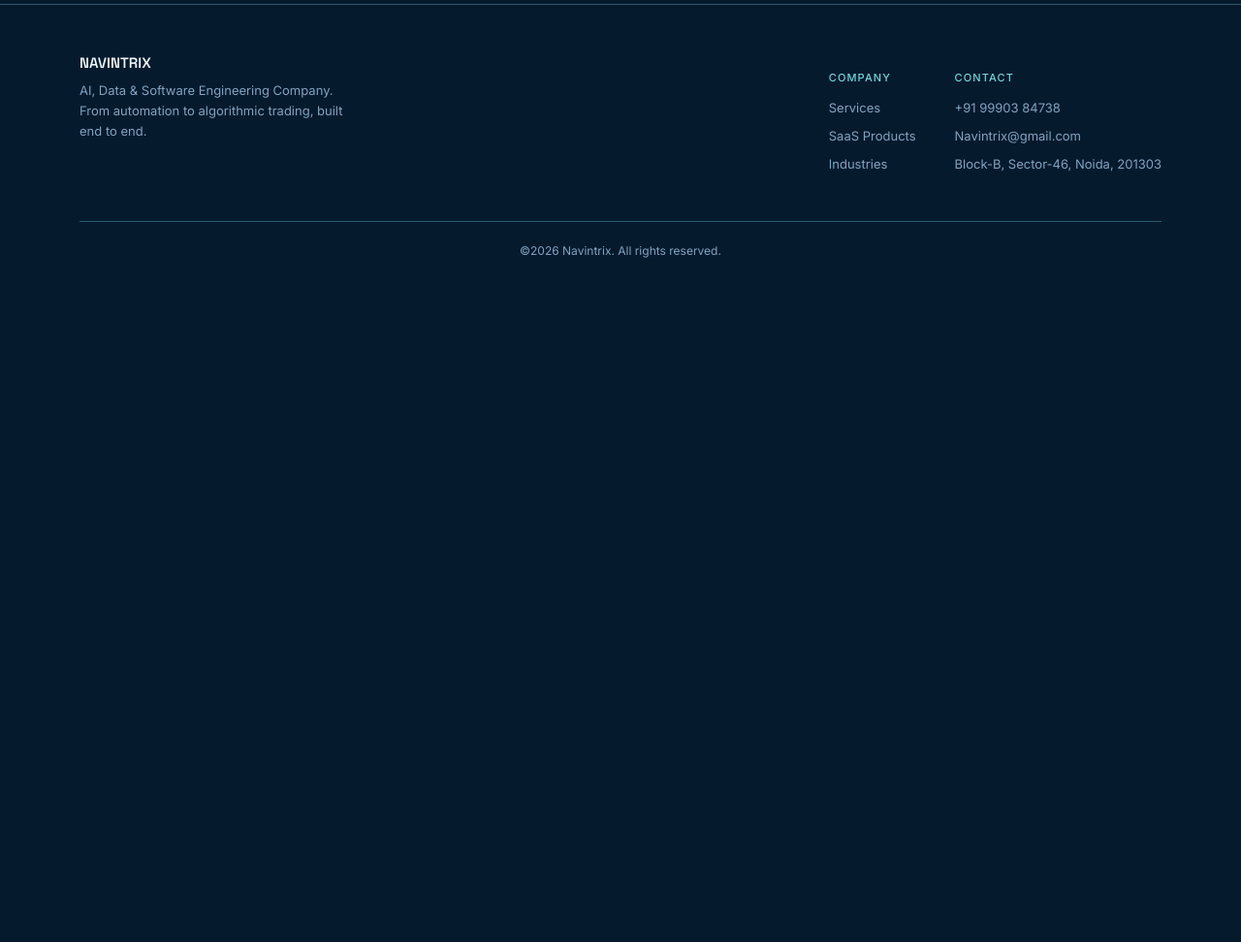
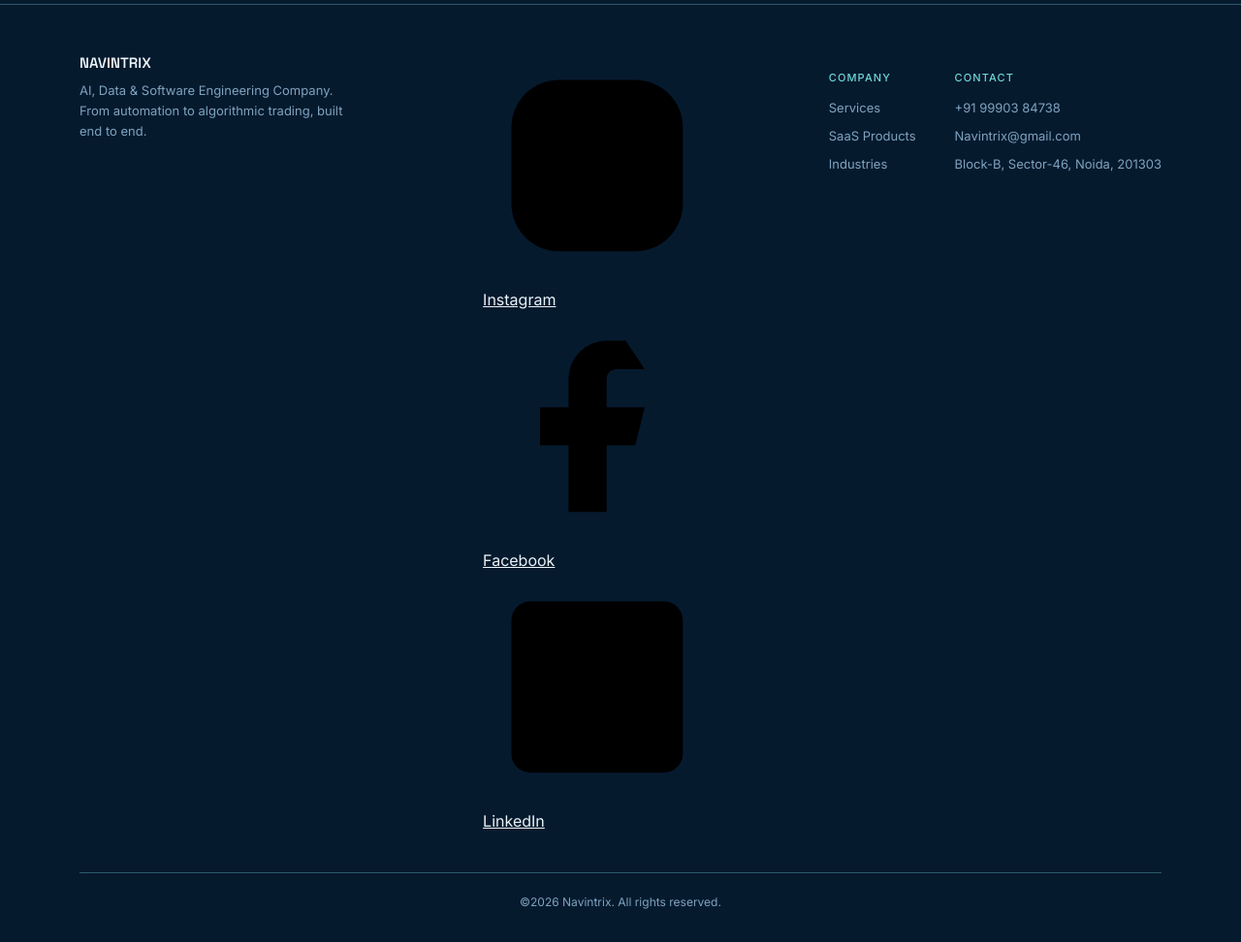
Before and after one commit to pragya150/Mine_Pragya, a plain HTML site: page public/index.html in a window 1280 px wide. Shown: the part 2607-3579 px from the top of the page at 97% size. Before the commit the page ends 2907 px from the top, so only its background shows below. Drawn offline with Linux system fonts and the light colour scheme; no server answers.

Commit message:
Update index.html

```diff
--- a/public/index.html
+++ b/public/index.html
@@ -215,6 +215,20 @@
         <div class="footer-brand">NAVINTRIX</div>
         <div class="footer-tag">AI, Data &amp; Software Engineering Company. From automation to algorithmic trading, built end to end.</div>
       </div>
+        <div class="footer-social">
+    <a href="https://www.instagram.com/Navintrix" target="_blank" rel="noopener noreferrer" aria-label="Instagram">
+      <svg viewBox="0 0 24 24"><rect x="3" y="3" width="18" height="18" rx="5"/><circle cx="12" cy="12" r="4"/><circle cx="17.5" cy="6.5" r="1"/></svg>
+      Instagram
+    </a>
+    <a href="https://www.facebook.com/Navintrix" target="_blank" rel="noopener noreferrer" aria-label="Facebook">
+      <svg viewBox="0 0 24 24"><path d="M15 3h-2a4 4 0 0 0-4 4v3H6v4h3v7h4v-7h3l1-4h-4V7a1 1 0 0 1 1-1h3z"/></svg>
+      Facebook
+    </a>
+    <a href="https://www.linkedin.com/company/navintrix/" target="_blank" rel="noopener noreferrer" aria-label="LinkedIn">
+      <svg viewBox="0 0 24 24"><rect x="3" y="3" width="18" height="18" rx="2"/><line x1="7" y1="10" x2="7" y2="17"/><line x1="7" y1="6.5" x2="7" y2="6.5"/><path d="M11 17v-4a2 2 0 0 1 4 0v4"/><line x1="11" y1="10" x2="11" y2="17"/></svg>
+      LinkedIn
+    </a>
+  </div>
       <div class="footer-links">
         <div>
           <h5>Company</h5>
```
